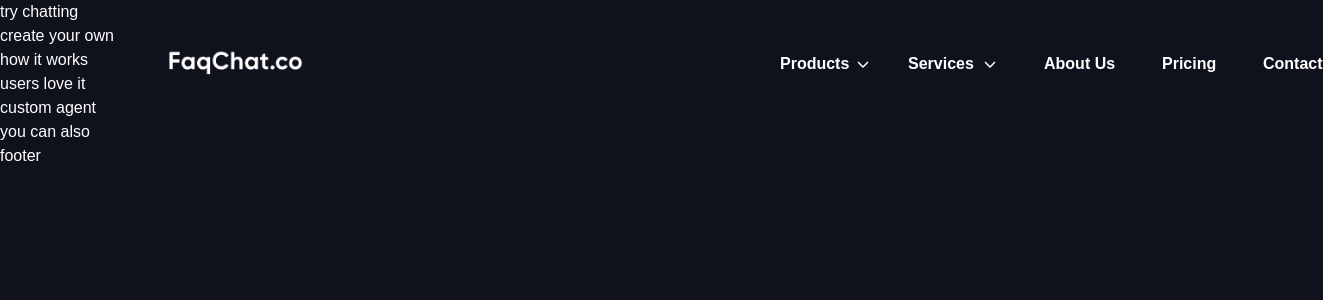
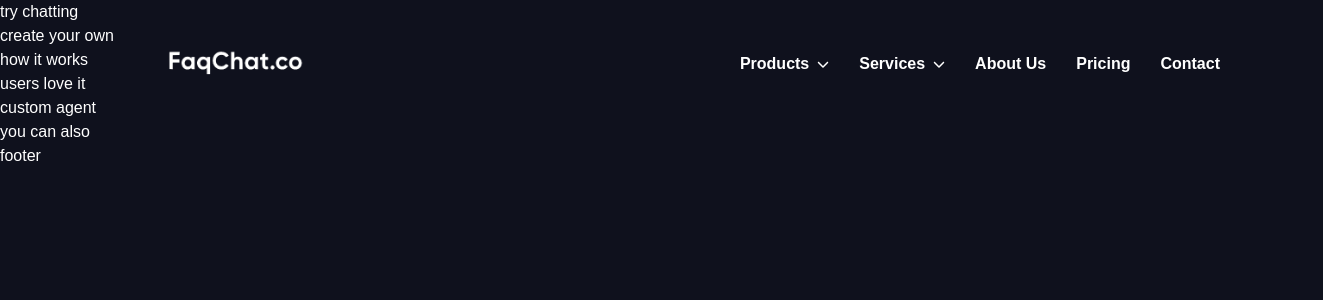
Before and after one commit to mbarto202/FAQChat, a Next.js app: page / in a window 1280 px wide. Shown: the top 300 px of the page, 1323 px wide, since content can reach past the window. Built offline with nearby package versions, Linux system fonts and the light colour scheme; a web font is replaced by a local one.

Commit message:
implemented reusable NavBarLink component and updated css

```diff
--- /dev/null
+++ b/app/components/Navbar/NavBarLink.module.css
@@ -0,0 +1,47 @@
+.navItem {
+    position: relative;
+  }
+
+  .navLink {
+    display: flex;
+    align-items: center;
+    color: white;
+    font-family: 'Gilroy', sans-serif;
+    font-size: 16px;
+    font-weight: 700;
+    text-decoration: none;
+    margin-right: 20px;
+  }
+
+  .navLink:hover {
+    color: #5098ebd5;
+  }
+
+  .dropdownIcon {
+    margin-left: 8px;
+    font-size: 12px;
+    color: white;
+  }
+
+  .dropdownMenu {
+    position: absolute;
+    top: 100%;
+    left: 0;
+    background-color: white;
+    padding: 10px;
+    box-shadow: 0 8px 16px rgba(0, 0, 0, 0.2);
+    list-style-type: none;
+  }
+
+  .dropdownMenu li {
+    padding: 8px 0;
+  }
+
+  .dropdownMenu a {
+    color: black;
+    text-decoration: none;
+  }
+
+  .dropdownMenu a:hover {
+    color: #5098ebd5;
+  }
--- a/app/components/Navbar/Navbar.module.css
+++ b/app/components/Navbar/Navbar.module.css
@@ -1,4 +1,4 @@
-/* Frame 2 */
+/* Navbar Container */
 .navbar {
     position: absolute;
     width: 1120px;
@@ -6,324 +6,18 @@
     left: 160px;
     top: 48px;
 
-    /* Auto layout */
+    /* Layout */
     display: flex;
-    flex-direction: row;
     justify-content: space-between;
     align-items: center;
-    padding: 0px;
 }
 
-/* Frame 427321851 - List of options on the right */
+/* Nav Links Container */
 .navLinks {
-    position: static;
-    width: 500px;
-    height: 28px;
-
-    /* Auto layout */
     display: flex;
-    flex-direction: row;
     justify-content: flex-start;
     align-items: center;
     gap: 10px;
-    padding: 4px 0 0 0;
-
-    /* Inside Auto Layout */
-    flex: none;
-    order: 1;
-    flex-grow: 0;
-    margin: 0px 40px;
+    padding-top: 4px;
+    margin: 0 40px;
 }
-
-/* Frame 427321849 - Products Option */
-.productsOption {
-    position: static;
-    width: 90px;
-    height: 24px;
-
-    /* Auto layout */
-    display: flex;
-    flex-direction: row;
-    justify-content: flex-start;
-    align-items: center;
-    gap: 4;
-    padding: 0px;
-
-    /* Inside Auto Layout */
-    flex: none;
-    order: 0;
-    flex-grow: 0;
-    margin: 0px 20px;
-}
-
-/* Products */
-.productsLink {
-    position: static;
-    width: 66px;
-    height: 24px;
-
-    /* Auto layout */
-    display: flex;
-    flex-direction: row;
-    justify-content: flex-start;
-    align-items: center;
-    gap: 4;
-    padding: 0px;
-
-    /* Inside Auto Layout */
-    flex: none;
-    order: 0;
-    flex-grow: 0;
-    margin: 0px 20px;
-
-    color: rgb(255, 255, 255);
-    font-family: 'Gilroy', sans-serif;
-    font-size: 16px;
-    font-weight: 700;
-    line-height: 24px;
-    letter-spacing: 0%;
-    text-align: left;
-    text-decoration: none;
-}
-
-.productsLink:hover {
-    color: #5098ebd5;
-}
-
-/* Frame 427321850 - Services Option */
-.servicesOption {
-    position: static;
-    width: 86px;
-    height: 24px;
-
-    /* Auto layout */
-    display: flex;
-    flex-direction: row;
-    justify-content: flex-start;
-    align-items: center;
-    gap: 4px;
-    padding: 0px;
-
-    /* Inside Auto Layout */
-    flex: none;
-    order: 0;
-    flex-grow: 0;
-    margin: 0px 20px;
-}
-
-/* Services Link Styling */
-.servicesLink {
-    position: static;
-    width: 62px;
-    height: 24px;
-
-    /* Auto layout */
-    display: flex;
-    flex-direction: row;
-    justify-content: flex-start;
-    align-items: center;
-    gap: 2px;
-    padding: 0px;
-
-    /* Inside Auto Layout */
-    flex: none;
-    order: 0;
-    flex-grow: 0;
-    margin: 0px 8px;
-
-    color: rgb(255, 255, 255);
-    font-family: 'Gilroy', sans-serif;
-    font-size: 16px;
-    font-weight: 700;
-    line-height: 24px;
-    letter-spacing: 0%;
-    text-align: left;
-}
-
-.servicesLink:hover {
-    color: #5098ebd5;
-}
-
-/* Frame 427321853 - About Us Option */
-.aboutOption {
-    position: static;
-    width: 68px;
-    height: 24px;
-
-    /* Auto layout */
-    display: flex;
-    flex-direction: row;
-    justify-content: flex-start;
-    align-items: center;
-    gap: 4px; /* Align the gap with other links */
-    padding: 0px;
-
-    /* Inside Auto Layout */
-    flex: none;
-    order: 2;
-    flex-grow: 0;
-    margin: 0px 20px;
-}
-
-/* About Us Link */
-.aboutLink {
-    position: static;
-    color: rgb(255, 255, 255);
-    font-family: 'Gilroy', sans-serif;
-    font-size: 16px;
-    font-weight: 700;
-    line-height: 24px;
-    letter-spacing: 0%;
-    text-align: left;
-
-    /* Auto layout */
-    display: flex;
-    flex-direction: row;
-    justify-content: flex-start;
-    align-items: center;
-    gap: 8px; /* Consistent with other links */
-    padding: 0px;
-
-    /* Inside Auto Layout */
-    flex: none;
-    order: 0;
-    flex-grow: 0;
-    margin: 0px 8px;
-}
-
-/* Hover effect */
-.aboutLink:hover {
-    color: #5098ebd5;
-}
-
-/* Frame 427321854 - Pricing Option */
-.pricingOption {
-    position: static;
-    width: 51px;
-    height: 24px;
-
-    /* Auto layout */
-    display: flex;
-    flex-direction: row;
-    justify-content: flex-start;
-    align-items: center;
-    gap: 4px; /* Adjusted to match the other links */
-    padding: 0px;
-
-    /* Inside Auto Layout */
-    flex: none;
-    order: 3;
-    flex-grow: 0;
-    margin: 0px 20px;
-}
-
-/* Pricing Link */
-.pricingLink {
-    position: static;
-    color: rgb(255, 255, 255);
-    font-family: 'Gilroy', sans-serif;
-    font-size: 16px;
-    font-weight: 700;
-    line-height: 24px;
-    letter-spacing: 0%;
-    text-align: left;
-
-    /* Auto layout */
-    display: flex;
-    flex-direction: row;
-    justify-content: flex-start;
-    align-items: center;
-    gap: 8px; /* Consistent with other links */
-    padding: 0px;
-
-    /* Inside Auto Layout */
-    flex: none;
-    order: 0;
-    flex-grow: 0;
-    margin: 0px 8px;
-}
-
-/* Hover effect */
-.pricingLink:hover {
-    color: #5098ebd5;
-}
-
-/* Frame 427321855 - Contact Option */
-.contactOption {
-    position: static;
-    width: 61px;
-    height: 24px;
-
-    /* Auto layout */
-    display: flex;
-    flex-direction: row;
-    justify-content: flex-start;
-    align-items: center;
-    gap: 4px; /* Adjusted to match the other links */
-    padding: 0px;
-
-    /* Inside Auto Layout */
-    flex: none;
-    order: 4;
-    flex-grow: 0;
-    margin: 0px 20px;
-}
-
-/* Contact Link */
-.contactLink {
-    position: static;
-    color: rgb(255, 255, 255);
-    font-family: 'Gilroy', sans-serif;
-    font-size: 16px;
-    font-weight: 700;
-    line-height: 24px;
-    letter-spacing: 0%;
-    text-align: left;
-
-    /* Auto layout */
-    display: flex;
-    flex-direction: row;
-    justify-content: flex-start;
-    align-items: center;
-    gap: 8px; /* Consistent with other links */
-    padding: 0px;
-
-    /* Inside Auto Layout */
-    flex: none;
-    order: 0;
-    flex-grow: 0;
-    margin: 0px 8px;
-}
-
-/* Hover effect */
-.contactLink:hover {
-    color: #5098ebd5;
-}
-
-/* Dropdown arrow styling */
-.dropdownIcon {
-    margin-left: 8px;
-    font-size: 12px; /* Adjust the size as needed */
-    color: white; /* Match the text color */
-  }
-
-  /* Dropdown menu styling */
-.dropdownMenuProducts {
-    position: absolute;
-    top: 100%; /* Push the dropdown directly below the link */
-  }
-
-  .dropdownMenuProducts li {
-    list-style: none; /* Remove bullet points */
-    padding: 8px 20px; /* Adjust spacing inside dropdown options */
-  }
-
-.dropdownMenuServices {
-    position: absolute;
-    top: 100%; /* Push the dropdown directly below the link */
-}
-
-  .dropdownMenuServices li {
-    list-style: none; /* Remove bullet points */
-    padding: 8px 8px; /* Adjust spacing inside dropdown options */
-  }
--- a/app/components/Navbar/Navbar.tsx
+++ b/app/components/Navbar/Navbar.tsx
@@ -1,66 +1,37 @@
 "use client";
 
-import React, { useState } from 'react';
-import { FontAwesomeIcon } from '@fortawesome/react-fontawesome';
-import { faChevronDown } from '@fortawesome/free-solid-svg-icons';
+import React from 'react';
+import Image from 'next/image';
 import styles from './Navbar.module.css';
-import Image from 'next/image';
+import NavBarLink from './NavBarLink';  // Import the reusable component
 import logo from '../../assets/images/logo.png';
 
-
 export default function Navbar() {
-  const [productsDropdownOpen, setProductsDropdownOpen] = useState(false);
-  const [servicesDropdownOpen, setServicesDropdownOpen] = useState(false);
-
-  const toggleProductsDropdown = () => {
-    setProductsDropdownOpen(!productsDropdownOpen);
-  };
-
-  const toggleServicesDropdown = () => {
-    setServicesDropdownOpen(!servicesDropdownOpen);
-  };
-
   return (
     <nav className={styles.navbar}>
-      <Image src={logo} alt="Logo" width={150} height={25} className={styles.logo} />  {/* Adjust width and height as needed */}
+      <Image src={logo} alt="Logo" width={150} height={25} className={styles.logo} />
       <ul className={styles.navLinks}>
-        {/* Products Dropdown */}
-        <li
-          className={styles.productsOption}
-          onClick={toggleProductsDropdown}
-        >
-          <a className={styles.productsLink} href="#products">Products <FontAwesomeIcon icon={faChevronDown} className={styles.dropdownIcon} /></a>
-          {productsDropdownOpen && (
-            <ul className={styles.dropdownMenuProducts}>
-              <li><a href="#product1">Product 1</a></li>
-              <li><a href="#product2">Product 2</a></li>
-              <li><a href="#product3">Product 3</a></li>
-            </ul>
-          )}
-        </li>
-
-        {/* Services Dropdown */}
-        <li
-          className={styles.servicesOption}
-          onClick={toggleServicesDropdown}
-        >
-          <a className={styles.servicesLink} href="#services">Services <FontAwesomeIcon icon={faChevronDown} className={styles.dropdownIcon} /></a>
-          {servicesDropdownOpen && (
-            <ul className={styles.dropdownMenuServices}>
-              <li><a href="#service1">Service 1</a></li>
-              <li><a href="#service2">Service 2</a></li>
-              <li><a href="#service3">Service 3</a></li>
-            </ul>
-          )}
-        {/*About us*/}
-        </li>
-        <li className={styles.aboutOption}>
-          <a className={styles.aboutLink} href="#about">About Us</a>
-        </li>
-        <li className={styles.pricingOption}>
-            <a className={styles.pricingLink} href="#pricing">Pricing</a>
-        </li>
-        <li className={styles.contactOption}><a className={styles.contactLink} href="#contact">Contact</a></li>
+        <NavBarLink
+          title="Products"
+          href="#products"
+          links={[
+            { name: 'Product 1', href: '#product1' },
+            { name: 'Product 2', href: '#product2' },
+            { name: 'Product 3', href: '#product3' }
+          ]}
+        />
+        <NavBarLink
+          title="Services"
+          href="#services"
+          links={[
+            { name: 'Service 1', href: '#service1' },
+            { name: 'Service 2', href: '#service2' },
+            { name: 'Service 3', href: '#service3' }
+          ]}
+        />
+        <NavBarLink title="About Us" href="#about" />
+        <NavBarLink title="Pricing" href="#pricing" />
+        <NavBarLink title="Contact" href="#contact" />
       </ul>
     </nav>
   );
```
